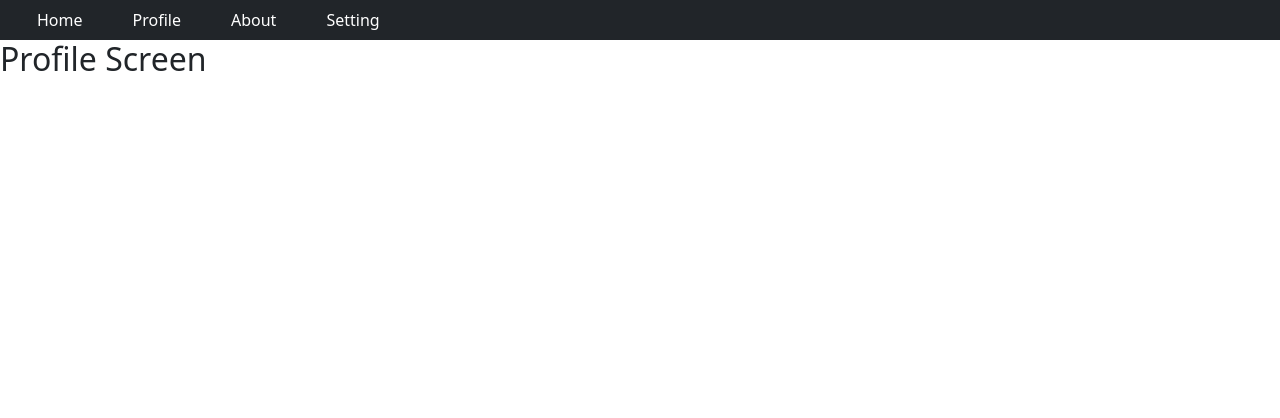
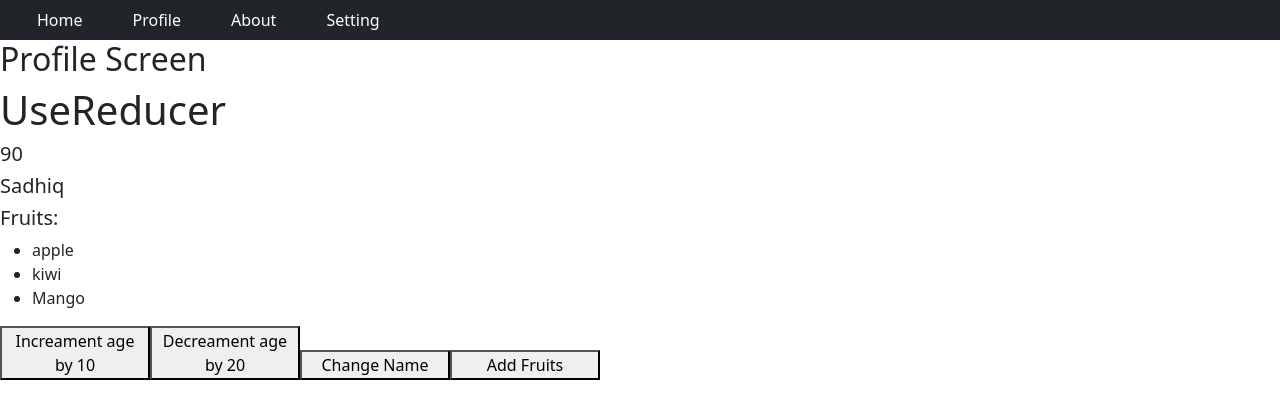
Before and after one commit to Sadhiq786/React_JS, a React (Create React App) app: page /profile in a window 1280 px wide. Shown: the top 418 px of the page. Built offline with nearby package versions, Linux system fonts and the light colour scheme.

Commit message:
Mar-07 updated

```diff
--- /dev/null
+++ b/src/Components/Hooks/useReducer/useReducerExample.js
@@ -0,0 +1,89 @@
+import React, { useReducer } from "react";
+
+function reduce(state, action)
+{
+    console.log(action,state)
+
+    switch(action.type)
+    {
+        case "INCREAMENT_AGE_BY_10":
+            return {...state, age: state.age+10}
+
+        case "DECREAMENT_AGE_BY_20":
+            return {...state, age: state.age -20}
+
+        case "CHANGE_THE_NAME":
+            return {...state, name: "Sameer"}
+
+        case "ADD_FRUITS":
+            return {...state, fruits:[...state.fruits,"Orange"]}
+        default:
+            return state
+    }
+}
+
+const initialState={
+    age: 90,
+    name: "Sadhiq",
+    fruits: ["apple", "kiwi", "Mango"]
+}
+
+const UseReducer = ()=>{
+
+    const[currentState, dispatch]=useReducer(reduce, initialState)
+    const IncreamentAge=()=>{
+        dispatch(
+            {
+                type:"INCREAMENT_AGE_BY_10"
+            }
+        )
+    }
+
+    const DecreamentAge = ()=>{
+        dispatch(
+            {
+                type:"DECREAMENT_AGE_BY_20"
+            }
+        )
+    }
+
+    const changeName=()=>{
+        dispatch(
+            {
+                type: "CHANGE_THE_NAME"
+            }
+        )
+    }
+
+    const addFruits=()=>{
+        dispatch(
+            {
+                type : "ADD_FRUITS"
+            }
+        )
+    }
+
+    return(
+        <>
+        <h1>UseReducer</h1>
+        <h5>{currentState.age}</h5>
+        <h5>{currentState.name}</h5>
+        <h5>Fruits:</h5>
+        <ul>
+            {
+                currentState.fruits.map((eachFruit, index)=>{
+                    return (
+                        <li key={index}>{eachFruit}</li>
+                    )
+                })
+            }
+        </ul>
+
+        <button onClick={IncreamentAge}>Increament age by 10</button>
+        <button onClick={DecreamentAge}>Decreament age by 20</button>
+        <button onClick={changeName}>Change Name</button>
+        <button onClick={addFruits}>Add Fruits</button>
+        </>
+    )
+}
+export default UseReducer;
--- a/src/Pages/profileScreen.js
+++ b/src/Pages/profileScreen.js
@@ -1,3 +1,4 @@
+import UseReducer from "../Components/Hooks/useReducer/useReducerExample";
 import Header from "../Components/navBar/header";
 
 
@@ -6,6 +7,7 @@ const ProfileScreen=()=>{
         <>
         <Header/>
         <h2>Profile Screen</h2>
+        <UseReducer/>
         </>
     )
 }
```
